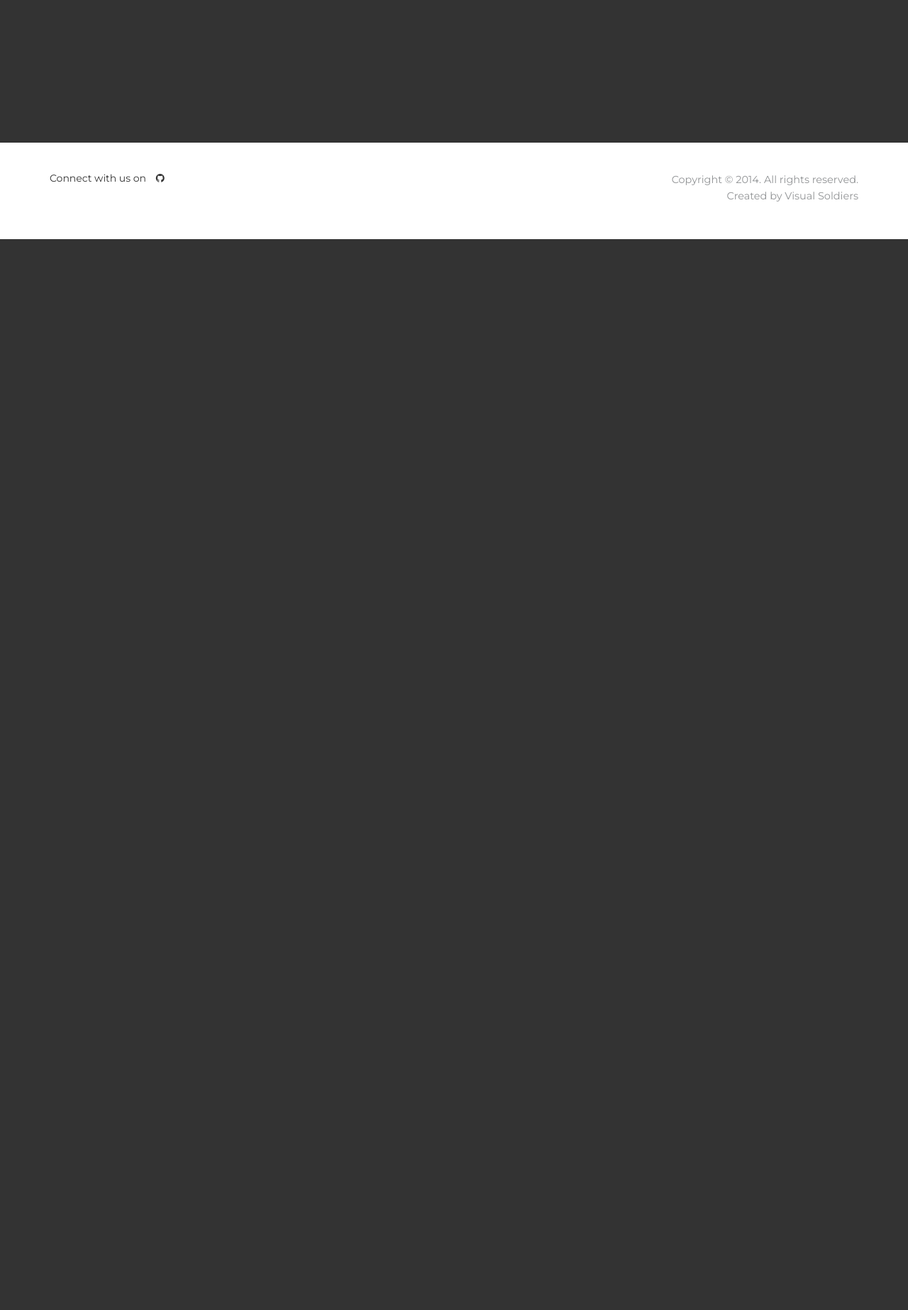
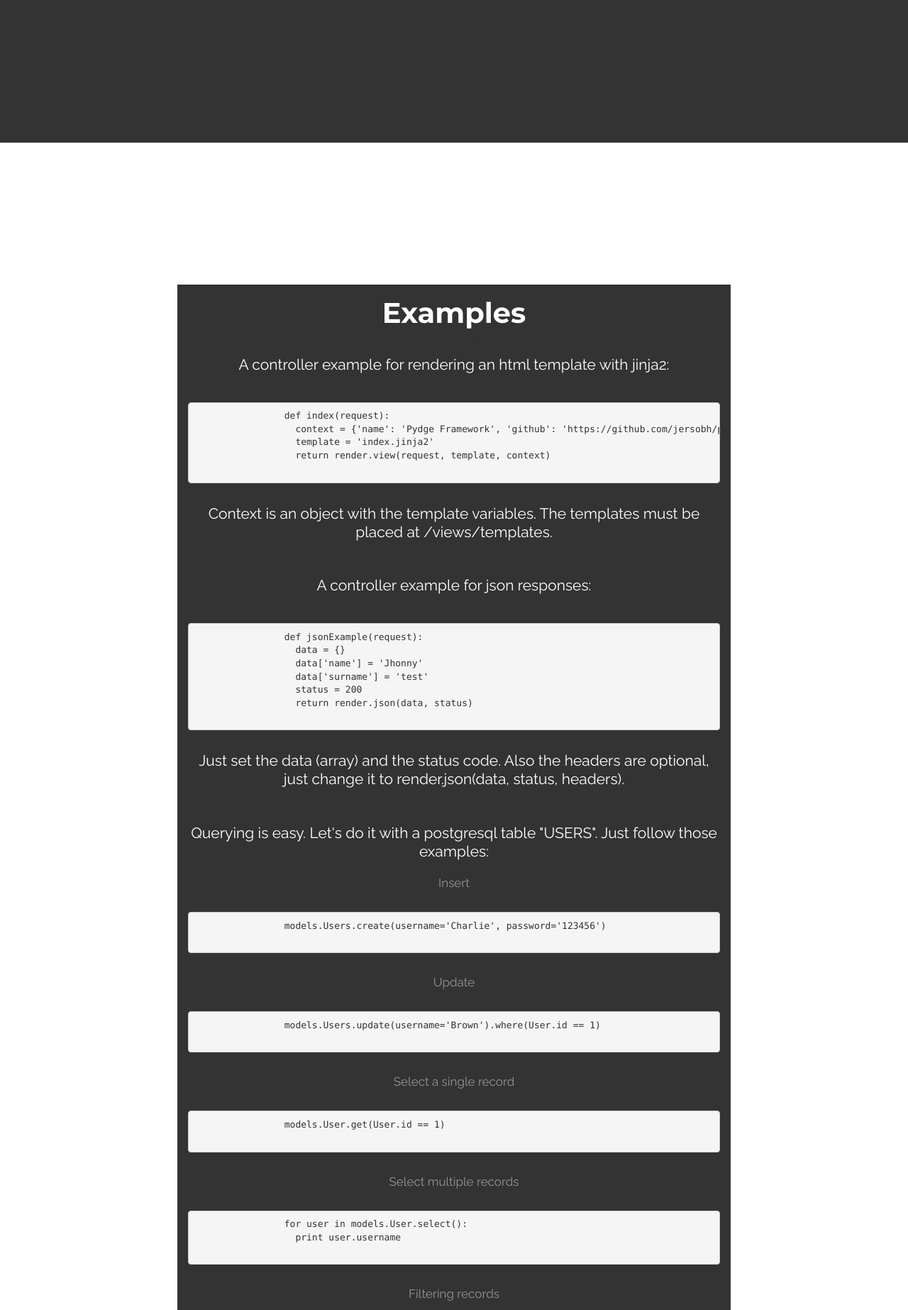
Before and after one commit to jersobh/pydge, a Django app: template views/templates/index.jinja2 in a window 1280 px wide. Shown: the part 1345-3191 px from the top of the page at 71% size. Before the commit the page ends 1682 px from the top, so only its background shows below. Run offline with Django 3.2, Linux system fonts and the light colour scheme; the template is opened without the code that fills it, so the values that code supplies are empty; some libraries are stand-ins or nearby versions.

Commit message:
Docs updated

```diff
--- a/core/router.py
+++ b/core/router.py
@@ -10,4 +10,4 @@
                       path=str('views/static'),
                       name='static')
     app.router.add_get('/', controller.index)
-    #app.router.add_get('/hey/', render.hey)
+    app.router.add_get('/json/', controller.jsonExample)
--- a/views/render.py
+++ b/views/render.py
@@ -14,3 +14,7 @@
                                               context)
     response.headers['Content-Language'] = 'en'
     return response
+
+async def json(data, status, headers = None):
+    response = web.json_response(data, status=status, headers=None, content_type='application/json')
+    return response
--- a/views/templates/index.jinja2
+++ b/views/templates/index.jinja2
@@ -41,6 +41,7 @@
       <div class="navbar-collapse collapse">
         <ul class="nav navbar-nav navbar-right">
           <li><a href="/static/#be-the-first" class="scroll">About</a></li>
+          <li><a href="/static/#examples" class="scroll">Examples</a></li>
         </ul>
       </div><!--/.navbar-collapse -->
     </div>
@@ -53,7 +54,7 @@
           <a href="#"><img src="/static/img/logo.svg" alt="Logo"></a>
         </div>
         <div class="col-xs-6 signin text-right navbar-nav">
-            <a href="/static/#be-the-first" class="scroll">About</a>&nbsp; &nbsp;<a href="{{ github }}"><i class="fa fa-github"></i> Github</a>
+          <a href="#be-the-first" class="scroll">About</a>&nbsp; &nbsp;<a href="#examples" class="scroll">Examples</a>&nbsp; &nbsp;<a href="{{ github }}"><i class="fa fa-github"></i> Github</a>
         </div>
       </div>
 
@@ -105,6 +106,81 @@
       </div>
     </section>
 
+    <section id="examples" class="pad-xl">
+      <div class="container">
+        <div class="row">
+          <div class="col-sm-8 col-sm-offset-2 text-center margin-30 wow fadeIn" data-wow-delay="0.6s" style="background:#333;">
+            <h2>Examples</h2>
+            <h4>Rendering an html template</h4>
+            <p class="lead">A controller example for rendering an html template with jinja2:</p>
+            <code style="text-align:left;background:none;">
+              <pre>
+                def index(request):
+                  context = {'name': 'Pydge Framework', 'github': 'https://github.com/jersobh/pydge'}
+                  template = 'index.jinja2'
+                  return render.view(request, template, context)
+              </pre>
+            </code>
+            <p class="lead">Context is an object with the template variables. The templates must be placed at /views/templates.</p>
+            <h4>Json response</h4>
+            <p class="lead">A controller example for json responses:</p>
+            <code style="text-align:left;background:none;">
+              <pre>
+                def jsonExample(request):
+                  data = {}
+                  data['name'] = 'Jhonny'
+                  data['surname'] = 'test'
+                  status = 200
+                  return render.json(data, status)
+              </pre>
+            </code>
+            <p class="lead">Just set the data (array) and the status code. Also the headers are optional, just change it to render.json(data, status, headers). </p>
+            <h4>Peewee CRUD</h4>
+            <p class="lead">Querying is easy. Let's do it with a postgresql table "USERS". Just follow those examples: </p>
+            <p>Insert</p>
+            <code style="text-align:left;background:none;">
+              <pre>
+                models.Users.create(username='Charlie', password='123456')
+              </pre>
+            </code>
+            <p>Update</p>
+            <code style="text-align:left;background:none;">
+              <pre>
+                models.Users.update(username='Brown').where(User.id == 1)
+              </pre>
+            </code>
+            <p>Select a single record</p>
+            <code style="text-align:left;background:none;">
+              <pre>
+                models.User.get(User.id == 1)
+              </pre>
+            </code>
+            <p>Select multiple records</p>
+            <code style="text-align:left;background:none;">
+              <pre>
+                for user in models.User.select():
+                  print user.username
+              </pre>
+            </code>
+            <p>Filtering records</p>
+            <code style="text-align:left;background:none;">
+              <pre>
+                user = models.User.get(User.username == 'Charlie')
+              </pre>
+            </code>
+            <p>Deleting records</p>
+            <code style="text-align:left;background:none;">
+              <pre>
+                users = models.User.get(User.id == 1)
+                users.delete_instance()
+              </pre>
+            </code>
+            <p class="lead">Pretty easy, isn't it? More doc can be found at <a href="https://github.com/coleifer/peewee/blob/master/docs/peewee/querying.rst">the docs</a> </p>
+          </div>
+        </div>
+      </div>
+    </section>
+
 
     <footer>
       <div class="container">
```
Also changed, not shown: controllers/controller.py (+7 -0 lines). Lines whose indentation alone changed are shown as unchanged.
